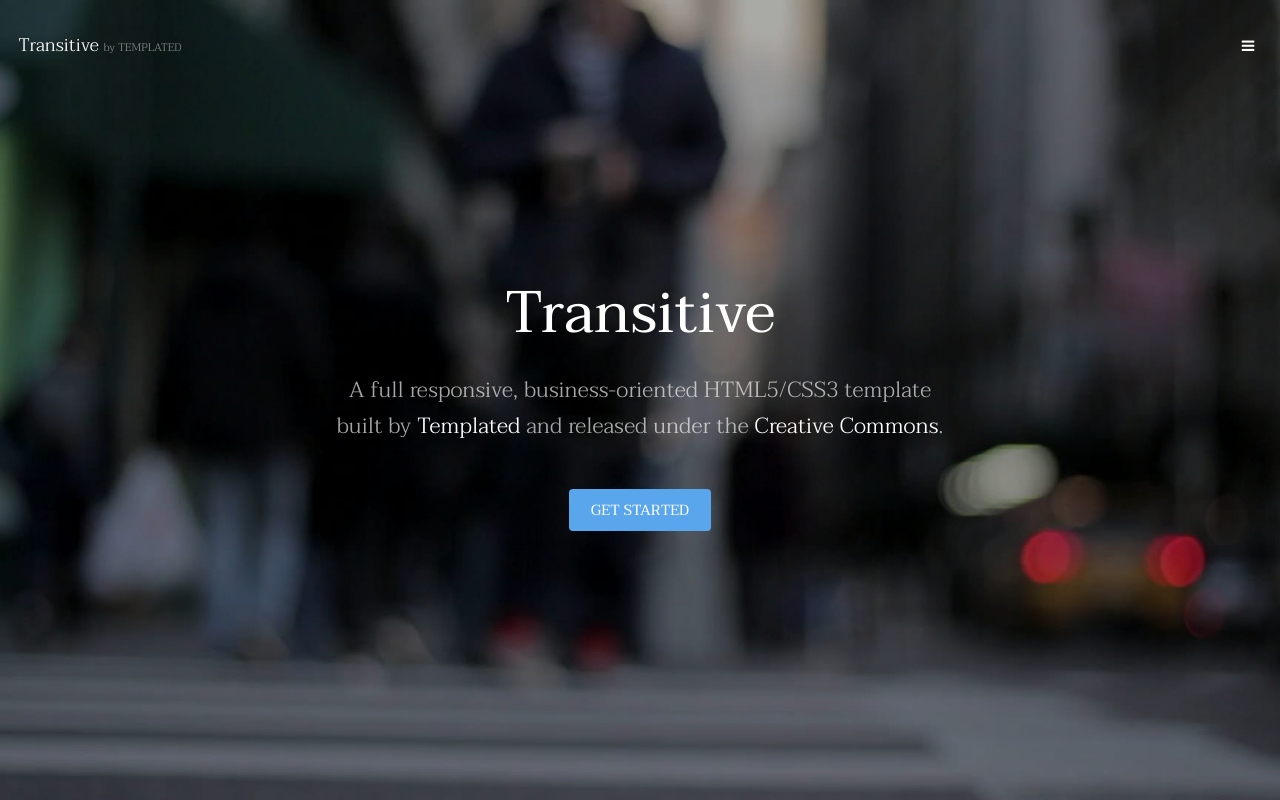
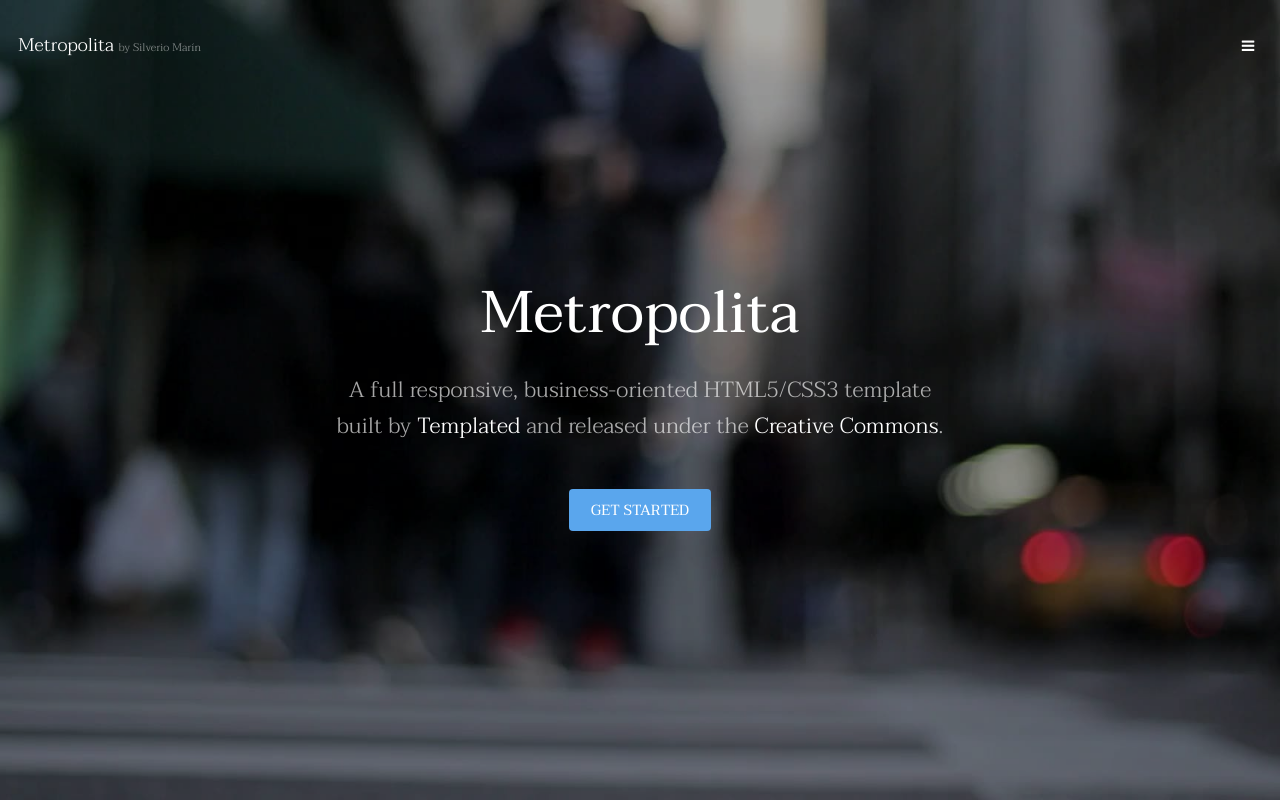
Before and after one commit to smarinwm/04_REP_METROPOLITA, a plain HTML site: page index.html in a window 1280 px wide. Shown: the top 800 px of the page. Drawn offline with Linux system fonts and the light colour scheme.

Commit message:
cambios en la portada por SILVERIO

```diff
--- a/index.html
+++ b/index.html
@@ -6,7 +6,7 @@
 -->
 <html>
 	<head>
-		<title>Transitive by TEMPLATED</title>
+		<title>Metropolita by Silverio Marín</title>
 		<meta charset="utf-8" />
 		<meta name="viewport" content="width=device-width, initial-scale=1" />
 		<link rel="stylesheet" href="assets/css/main.css" />
@@ -15,7 +15,7 @@
 
 		<!-- Header -->
 			<header id="header" class="alt">
-				<div class="logo"><a href="index.html">Transitive <span>by TEMPLATED</span></a></div>
+				<div class="logo"><a href="index.html">Metropolita <span>by Silverio Marín</span></a></div>
 				<a href="#menu" class="toggle"><span>Menu</span></a>
 			</header>
 
@@ -36,7 +36,7 @@
 		-->
 			<section id="banner" data-video="images/banner">
 				<div class="inner">
-					<h1>Transitive</h1>
+					<h1>Metropolita</h1>
 					<p>A full responsive, business-oriented HTML5/CSS3 template<br />
 					built by <a href="https://templated.co/">Templated</a> and released under the <a href="https://templated.co/license">Creative Commons</a>.</p>
 					<a href="#one" class="button special scrolly">Get Started</a>
```
